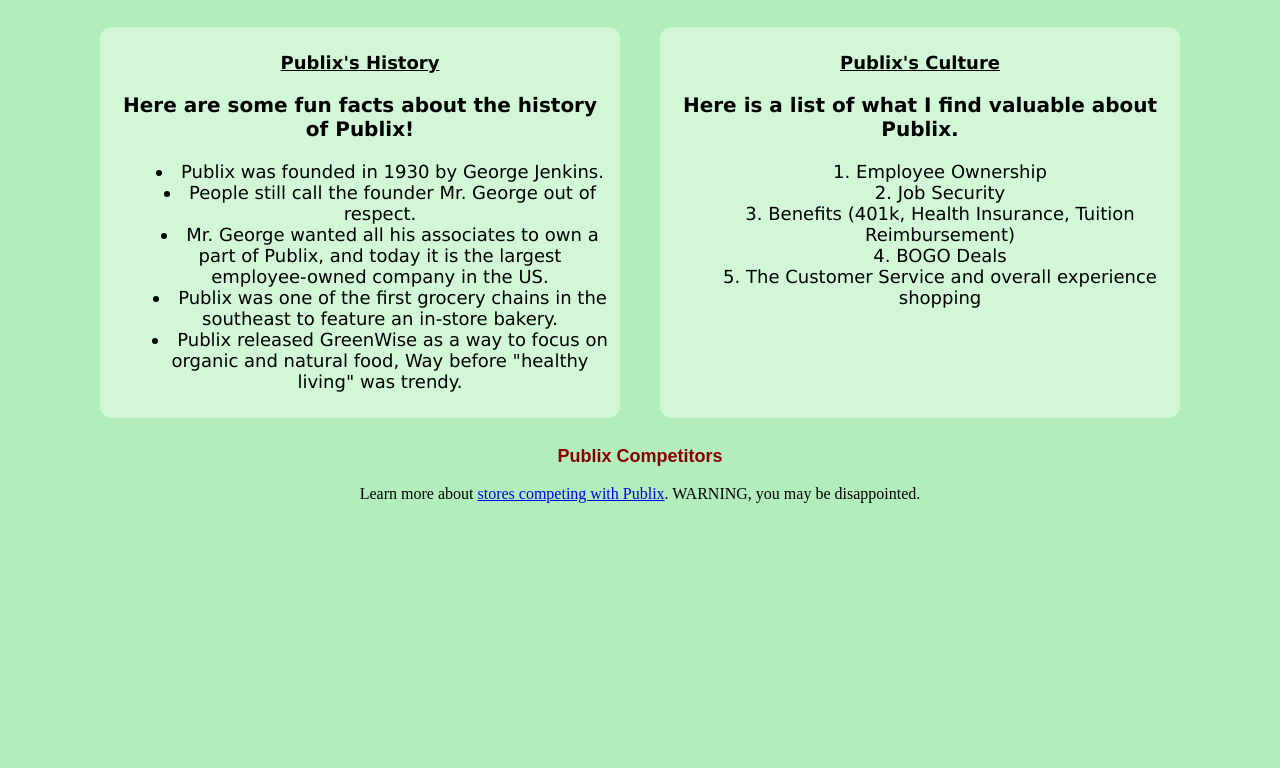
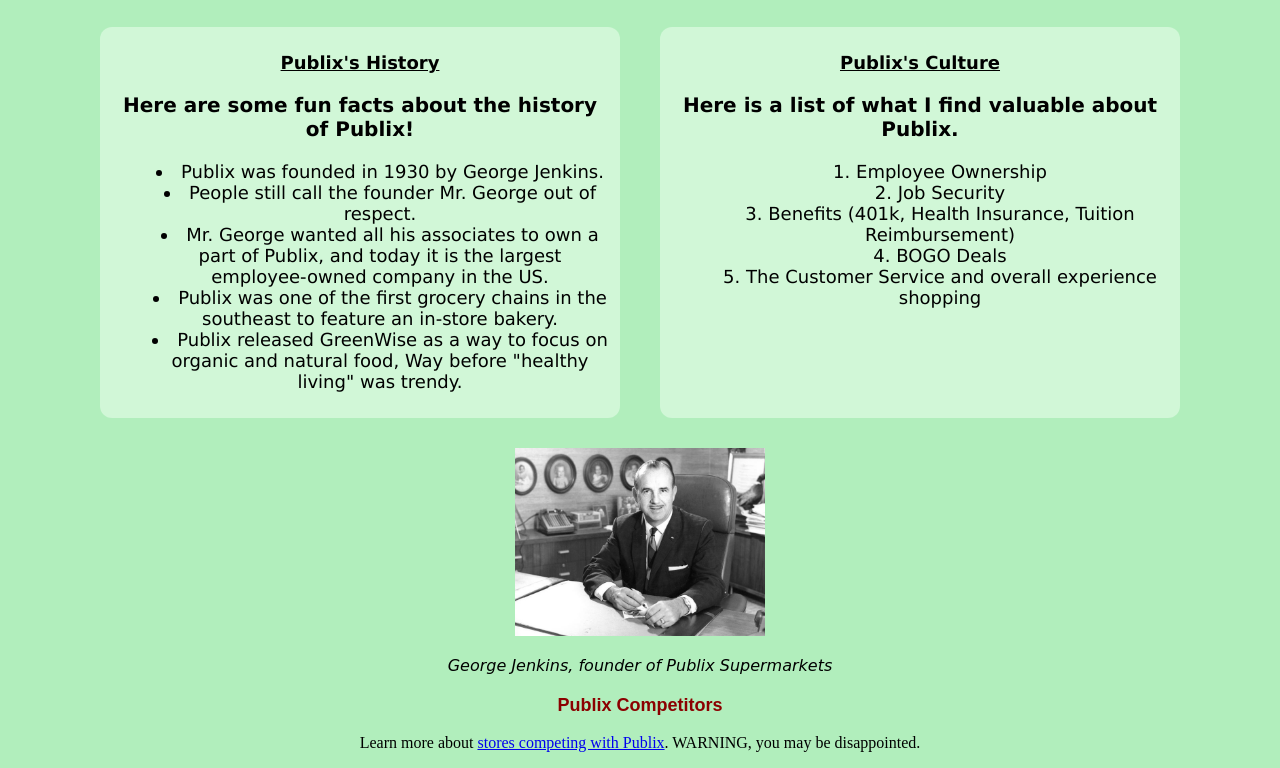
Before and after one commit to Gavina200761/Educational-Webpage, a plain HTML site: page index.html in a window 1280 px wide. Shown: the part 210-978 px from the top of the page. Before the commit the page ends 800 px from the top, so only its background shows below. Drawn offline with Linux system fonts and the light colour scheme.

Commit message:
I added an image of the founder of Publix, George Jenkins.

```diff
--- a/CSS/style.css
+++ b/CSS/style.css
@@ -29,6 +29,11 @@ li {
     text-align: center;
     font-size: 18px;
     font-family: Lucida Sans;
+}
+
+.founder {
+    text-align: center;
+    margin: 20px 0;
 }
 
 /*This is css for page 1*/
--- a/index.html
+++ b/index.html
@@ -56,6 +56,11 @@
                 </section>
             </div>
         </article>
+        <!--An image of George Jenkins, founder of Publix-->
+        <div class = "founder">
+            <img src = "images/mrGeorge.jpg" alt = "This is an image of Publix's founder, Mr.George" width = "250">
+            <p class = "italix">George Jenkins, founder of Publix Supermarkets</p>
+        </div>
         <footer>
             <!--Here I added a link to page2.html that contains information on competitors.-->
             <h3 id="red">Publix Competitors</h3>
```
